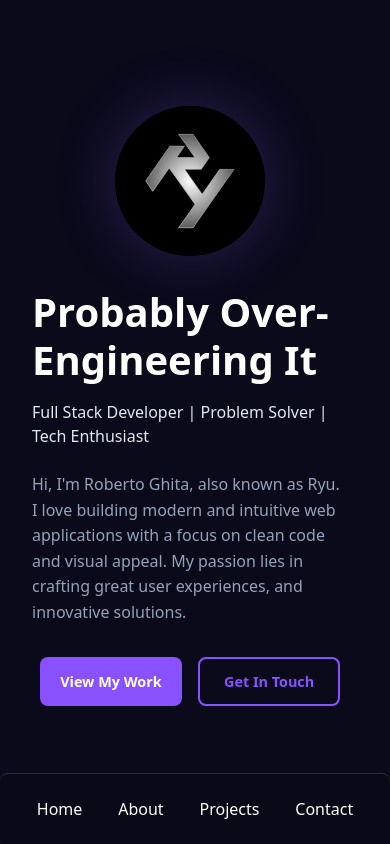
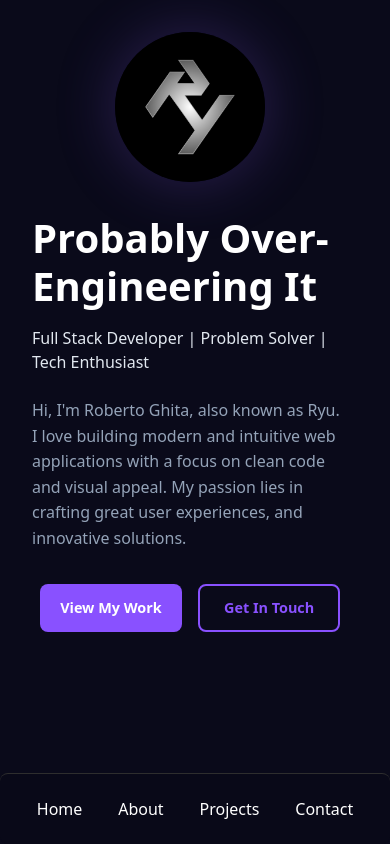
Before and after one commit to Ryukagu08/Portfolio, a React (Vite) app: page / in a window 390 px wide. Shown: the top 844 px of the page. Built offline with nearby package versions, Linux system fonts and the light colour scheme.

Commit message:
feat: adjust Home layout for better mobile alignment and spacing

```diff
--- a/src/pages/Home.css
+++ b/src/pages/Home.css
@@ -4,6 +4,7 @@
   align-items: center;
   justify-content: center;
   padding: 2rem;
+  padding-top: 0;
 }
 
 .home-container {
@@ -117,6 +118,11 @@
 }
 
 @media (max-width: 620px) {
+  .home {
+    align-items: flex-start;
+    padding-top: 2rem;
+  }
+
   .home-container {
     grid-template-columns: 1fr;
     grid-template-rows: auto auto;
@@ -145,10 +151,9 @@
   }
 }
 
-@media (max-width: 400px) {
+@media (max-width: 420px) {
   .home-logo {
     width: 150px;
-    margin-top: -2rem;
   }
 
   .home-title {
```
